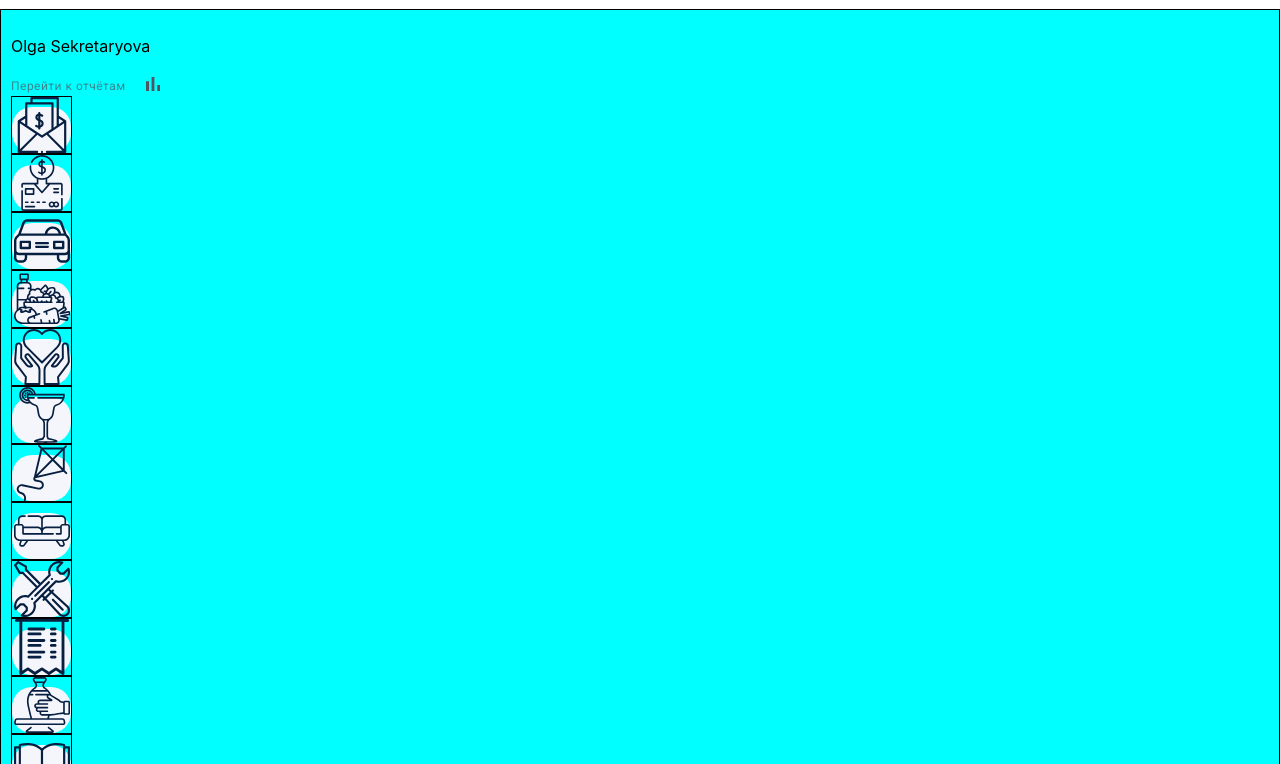
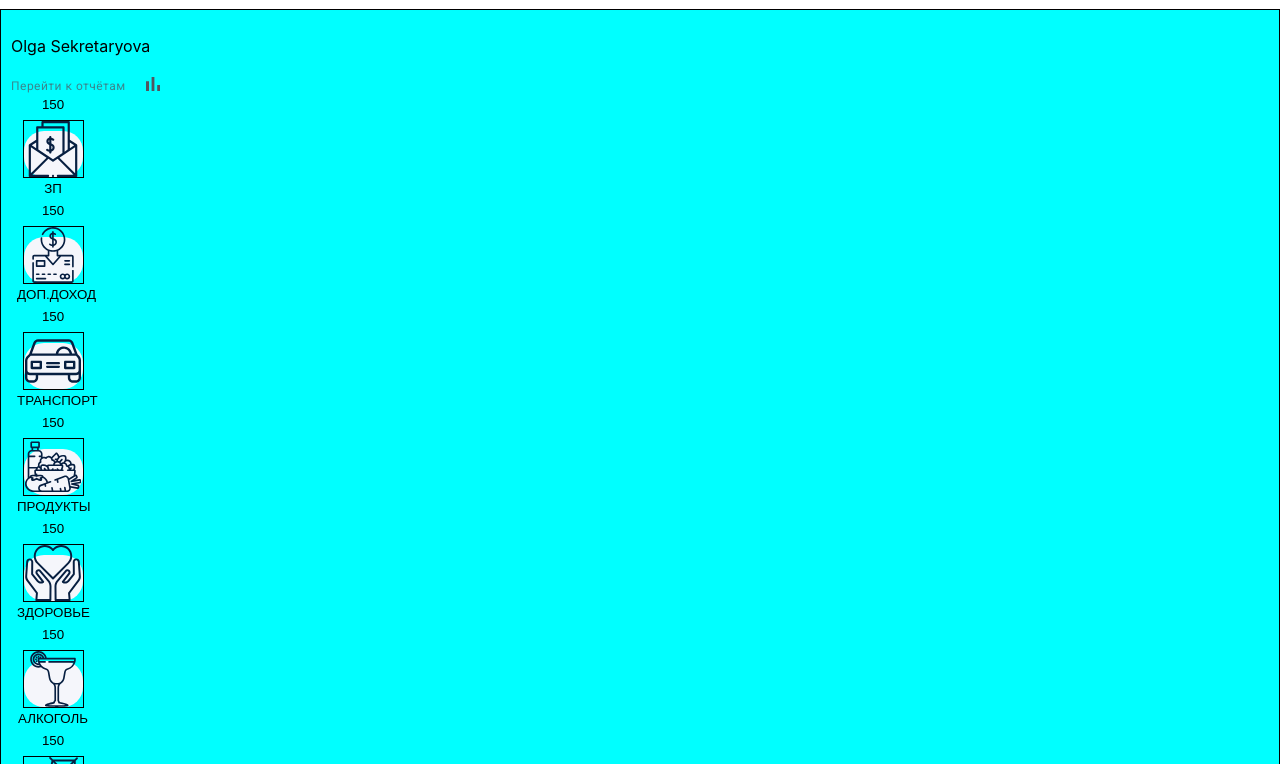
Before and after one commit to olgaX2a/goit-team-project-kapusta-client, a React (Create React App) app: page / in a window 1280 px wide. Shown: the part 2276-3040 px from the top of the page. Built offline with nearby package versions, Linux system fonts and the light colour scheme.

Commit message:
🧱 CategoryCard component
Basic render

```diff
--- a/src/components/shared/CategoryIcon/CategoryIcon.module.scss
+++ b/src/components/CategoryCard/Category.module.scss
@@ -1,5 +1,22 @@
-@use '../mixins' as *;
-@use '../variables' as *;
+@use '../shared/mixins' as *;
+@use '../shared/variables' as *;
+
+.card {
+  background-color: transparent;
+  border: none;
+  display: flex;
+  flex-direction: column;
+  align-items: center;
+  justify-content: space-between;
+  width: 84px;
+  height: 106px;
+  p {
+    margin: 0 auto;
+    // text-align: center;
+    height: 20px;
+    text-transform: uppercase;
+  }
+}
 
 .iconWrapper {
   display: flex;
--- /dev/null
+++ b/src/components/CategoryCard/CategoryCard.jsx
@@ -0,0 +1,21 @@
+import React from 'react';
+import PropTypes from 'prop-types';
+import CategoryIcon from './CategoryIcon';
+import styles from './Category.module.scss';
+
+function CategoryCard({ category, sum, onClick }) {
+  return (
+    <button onClick={onClick} type="button" className={styles.card}>
+      <p>{sum}</p>
+      <CategoryIcon category={category} />
+      <p>{category}</p>
+    </button>
+  );
+}
+
+export default CategoryCard;
+CategoryCard.propTypes = {
+  category: PropTypes.string.isRequired,
+  sum: PropTypes.number.isRequired,
+  onClick: PropTypes.func.isRequired,
+};
--- /dev/null
+++ b/src/components/CategoryCard/index.js
@@ -0,0 +1 @@
+export { default } from './CategoryCard';
--- a/src/components/shared/Testing/Testing.jsx
+++ b/src/components/shared/Testing/Testing.jsx
@@ -7,7 +7,7 @@ import ToReports from '../../ToReports/ToReports';
 import LoginForm from '../../LoginForm/LoginForm';
 import RegisterForm from '../../RegisterForm/RegisterForm';
 import Chart from '../../Chart/Chart';
-import CategoryIcon from '../CategoryIcon/CategoryIcon';
+import CategoryCard from '../../CategoryCard';
 import { incomeCategory } from '../../../utils/incomeCategories';
 import { expenseCategory } from '../../../utils/expenseCategories';
 import Summary from '../../Summary/Summary';
@@ -22,6 +22,9 @@ const testSummary = [
 ];
 
 function Testing() {
+  const cardClick = () => {
+    console.log('clicked on category 🎃 ');
+  };
   console.log('incomeCategory :>> ', incomeCategory);
   return (
     <div className={styles.testingContainer}>
@@ -49,12 +52,12 @@ function Testing() {
           <ToReports />
           <div>
             {incomeCategory.map(el => (
-              <CategoryIcon category={el} />
+              <CategoryCard category={el} onClick={cardClick} sum={150} />
             ))}
           </div>
           <div>
             {expenseCategory.map(el => (
-              <CategoryIcon category={el} />
+              <CategoryCard category={el} onClick={cardClick} sum={150} />
             ))}
           </div>
         </div>
```
Also changed, not shown: src/components/CategoryCard/CategoryIcon.jsx (renamed from src/components/shared/CategoryIcon/CategoryIcon.jsx, +16 -16 lines).
